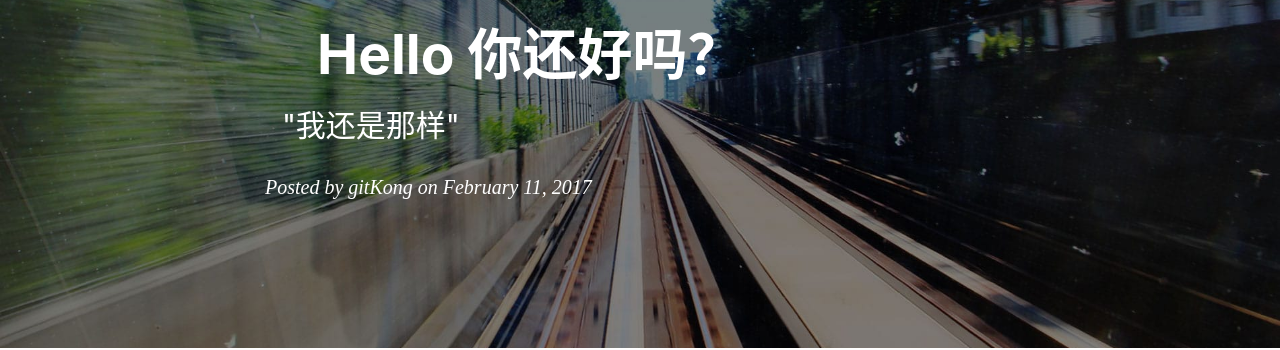
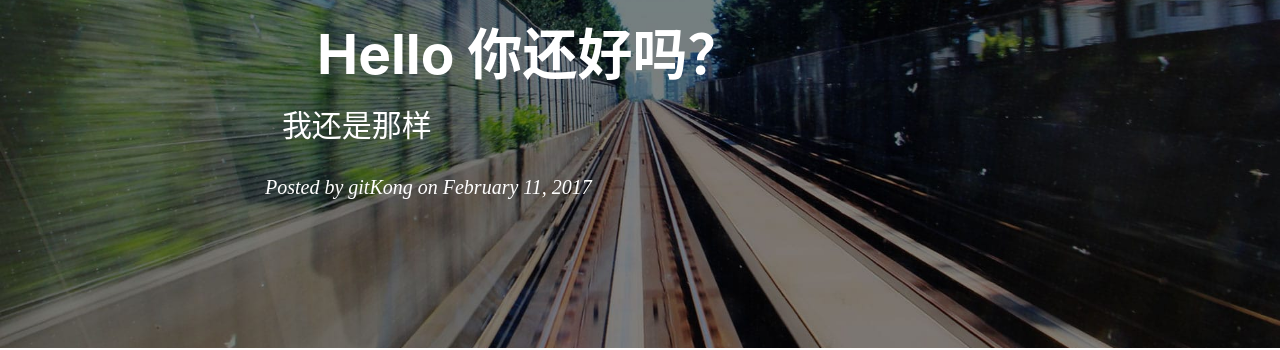
Before and after one commit to gitkong/gitkong.github.io, a Jekyll site: the page built from _posts/2017-02-11-Hello-2017.md, in a window 1280 px wide. Shown: the part 146-496 px from the top of the page. Built offline with Jekyll 4.4.1, drawn with Linux system fonts in a browser that asks for light colours; nearby versions of some CDN libraries; comment, search, counter and statistics services are not loaded.

```diff
--- a/_posts/2017-02-11-Hello-2017.md
+++ b/_posts/2017-02-11-Hello-2017.md
@@ -1,7 +1,7 @@
 ---
 layout:     post
 title:      Hello 你还好吗？
-subtitle:    "我还是那样"
+subtitle:   我还是那样
 date:       2017-02-11
 author:     gitKong
 header-img: img/post-bg-2015.jpg
@@ -9,6 +9,7 @@ catalog: true
 tags:
     - 生活
 ---
+
 
 
 > 越难越爱
```
